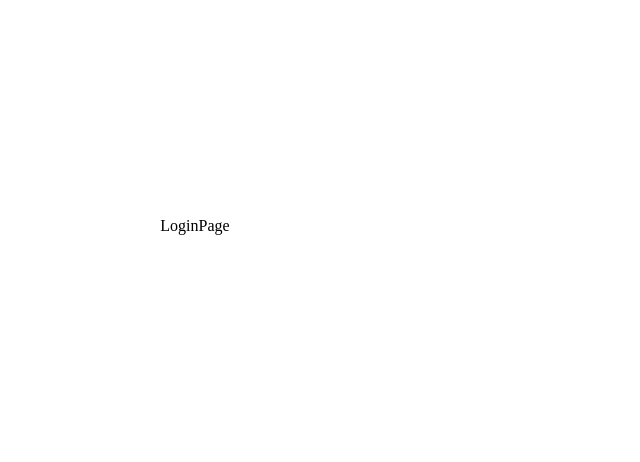
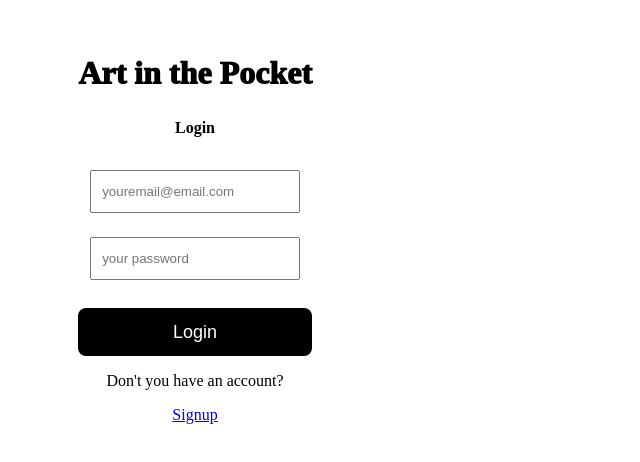
Before and after one commit to mariannasp8/art-in-the-pocket, a React (Create React App) app: page /login in a window 1280 px wide. Shown: the part 174-636 px from the top of the page, without its empty margins (0-640 px from the left). Built offline with nearby package versions, Linux system fonts and the light colour scheme; a web font is replaced by a local one.

Commit message:
login and homepage working

```diff
--- a/src/pages/HomePage.jsx
+++ b/src/pages/HomePage.jsx
@@ -1,10 +1,23 @@
-import React from 'react';
+import React from "react";
+import styled from "styled-components";
+
+const StyledHomePage = styled.div`
+  @media screen and (min-width: 480px) {
+    display: flex;
+    flex-flow: column wrap;
+    font-size: 1rem;
+  }
+`;
 
 function HomePage() {
   return (
-    <div>
-      <h1>Homepage</h1>
-    </div>
+    <StyledHomePage className="homePage">
+      {/*  metter imagem */}
+      <div>
+        <h1>Art in your pocket</h1>
+        <h5>The virtual world of art in your pocket</h5>
+      </div>
+    </StyledHomePage>
   );
 }
 
--- a/src/pages/LoginPage.jsx
+++ b/src/pages/LoginPage.jsx
@@ -1,9 +1,100 @@
-import React from 'react'
+import React from "react";
+import { Link, useNavigate } from "react-router-dom";
+import { useState, useContext } from "react";
+import { AuthContext } from "../context/auth.context";
+import axios from "axios";
+import styled from "styled-components";
+
+const Form = styled.form`
+  @media screen and (min-width: 480px) {
+    display: flex;
+    flex-flow: column wrap;
+    font-size: 1rem;
+    label {
+      color: ${({ theme }) => theme.colors.mainOrange || "#000000"};
+      align-self: flex-start;
+    }
+    input {
+      ${({ theme }) => theme.colors.lightGrey || "#B9AFAC"};
+      padding: 12px 10px;
+      margin: 12px;
+    }
+    button {
+      background-color: ${({ theme }) => theme.colors.black || "#000000"};
+      border-style: none;
+      color: ${({ theme }) => theme.colors.white || " #ffffff"};
+      width: 100%;
+      height: 3rem;
+      margin-top: 1rem;
+      border-radius: 8px;
+      padding: 50px 20px 50px 20;
+      text-align: center;
+      font-size: 18px;
+    }
+  }
+`;
 
 function LoginPage() {
+  const [email, setEmail] = useState("");
+  const [password, setPassword] = useState("");
+  const [errorMessage, setErrorMessage] = useState(undefined);
+
+  const navigate = useNavigate();
+  const { storeToken, autenticateUser } = useContext(AuthContext);
+
+  const handleEmail = (e) => setEmail(e.target.value);
+  const handlePassword = (e) => setPassword(e.target.value);
+
+  const handleSubmit = (e) => {
+    e.preventDefault();
+
+    const body = { email, password };
+
+    axios
+      .post(`${process.env.REACT_APP_API_URL}/auth/login`, body)
+      .then((response) => {
+        storeToken(response.data.authToken);
+        autenticateUser();
+        navigate("/");
+      })
+      .catch((err) => {
+        setErrorMessage(err.response.data.errorMessage);
+      });
+  };
+
   return (
-    <div>LoginPage</div>
-  )
+    <div className="LoginPage">
+      <h1>Art in the Pocket</h1>
+      <div>
+        <h4>Login</h4>
+        <Form onSubmit={handleSubmit}>
+          <label htmlFor="email"></label>
+          <input
+            type="text"
+            placeholder="youremail@email.com"
+            name="email"
+            value={email}
+            onChange={handleEmail}
+          />
+
+          <label htmlFor="password"></label>
+          <input
+            type="password"
+            placeholder="your password"
+            name="password"
+            value={password}
+            onChange={handlePassword}
+          />
+
+          <button type="submit">Login</button>
+        </Form>
+
+        {errorMessage && <p className="error-message">{errorMessage}</p>}
+        <p>Don't you have an account?</p>
+        <Link to="/singup">Signup</Link>
+      </div>
+    </div>
+  );
 }
 
-export default LoginPage
+export default LoginPage;
--- a/src/pages/SignupPage.jsx
+++ b/src/pages/SignupPage.jsx
@@ -4,6 +4,7 @@ import axios from "axios";
 import styled from "styled-components";
 
 const Form = styled.form`
+  @media screen and (min-width: 480px) {
     display: flex;
     flex-flow: column wrap;
     font-size: 1rem;
@@ -24,9 +25,10 @@ const Form = styled.form`
       height: 3rem;
       margin-top: 1rem;
       border-radius: 8px;
-    padding: 50px 20px 50px 20;
+      padding: 80px 20px 80px 20;
       text-align: center;
       font-size: 18px;
+    }
   }
 `;
 
```
Also changed, not shown: src/components/Button.jsx (added, +21 -0 lines). Lines whose indentation alone changed are shown as unchanged.
